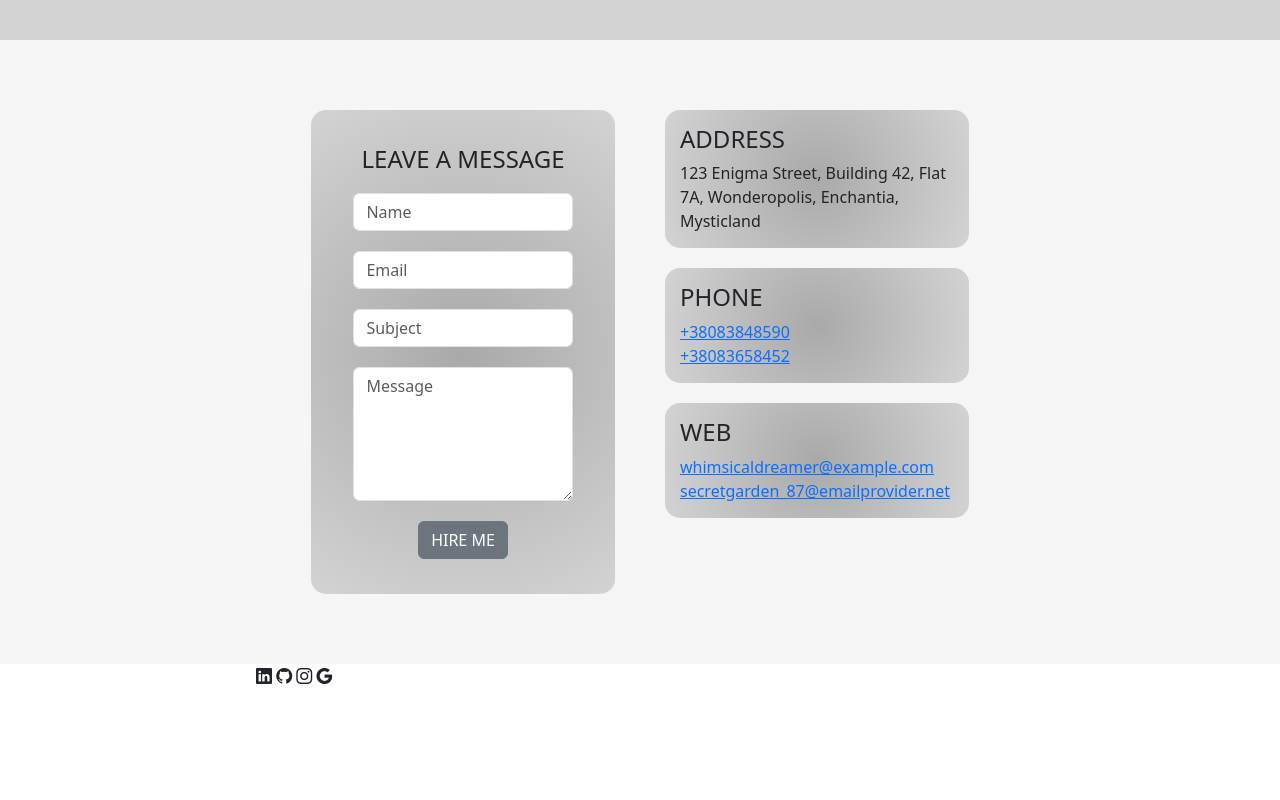
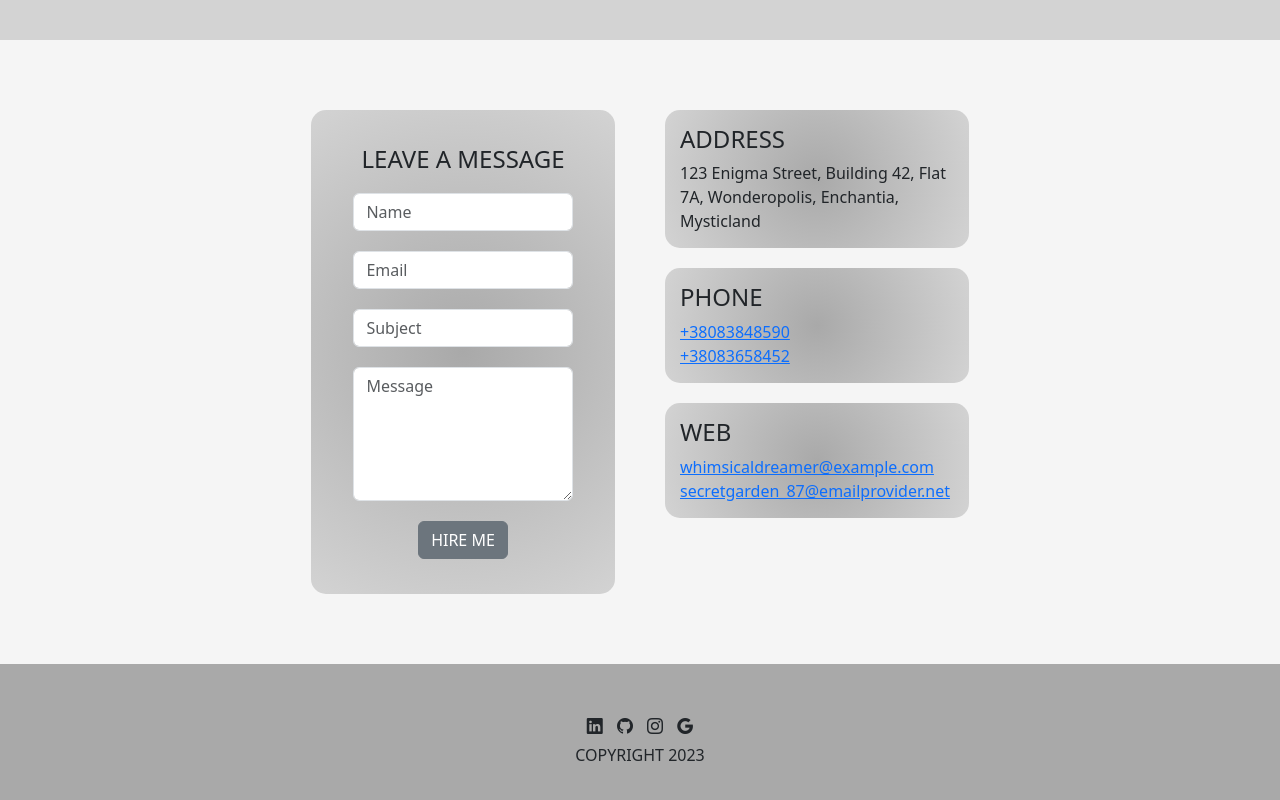
Before and after one commit to llisvm/hostingless1, a plain HTML site: page index.html in a window 1280 px wide. Shown: the part 3876-4676 px from the top of the page. Before the commit the page ends 4564 px from the top, so only its background shows below. Drawn offline with nearby package versions, Linux system fonts and the light colour scheme.

Commit message:
add footer

```diff
--- a/css/style.css
+++ b/css/style.css
@@ -82,6 +82,20 @@ margin-top: 50px;
 .working-process{
     background-color: rgb(212, 212, 212);
     color: black;
+}
+
+.icons{
+    margin: auto;
+}
+
+footer{
+    background-color: darkgrey;
+    padding: 50px 0;
+}
+
+.icons span{
+    padding: 0px 5px;
+
 }
 
 .working-process {
@@ -265,3 +279,12 @@ padding: 25px;
     justify-content: center;
 
 }
+
+.copyright{
+    padding: 5px 0;
+    margin: auto;
+}
+
+@media (max-width:1100px) {
+
+}
--- a/index.html
+++ b/index.html
@@ -276,6 +276,13 @@
                 </div>
             </div>
         </div>
+        <div class="footer">
+            <div class="my-container">
+                <div class="copyright">
+                    <span>COPYRIGHT 2023 </span>
+                </div>
+            </div>
+        </div>
     </footer>
     <script src="./lib/bootstrap/js/bootstrap.bundle.min.js"></script>
 </body>
```
